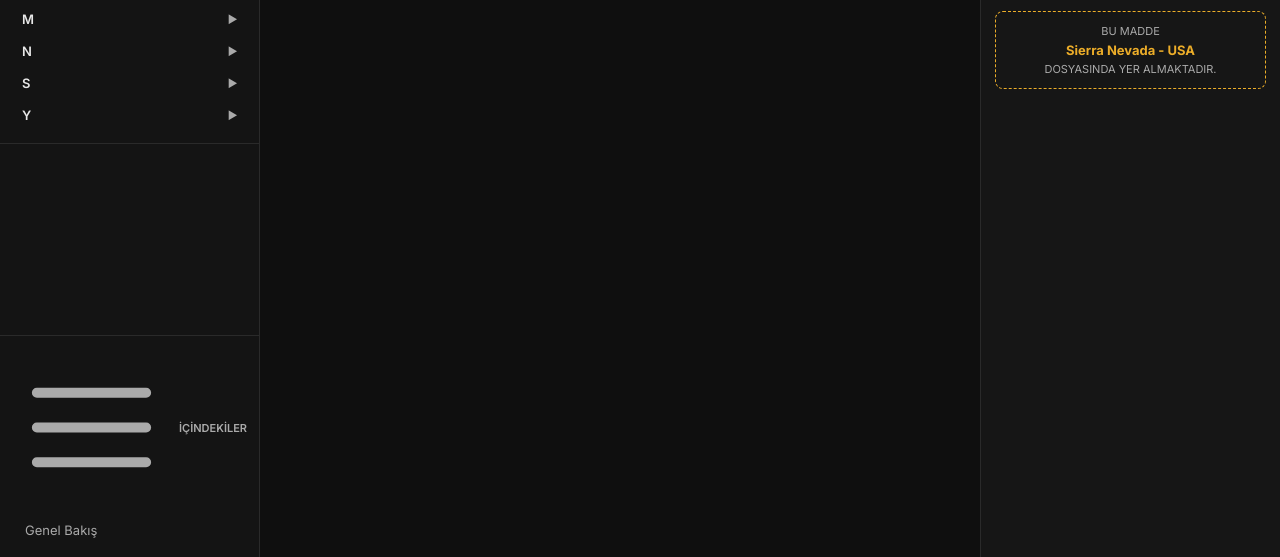
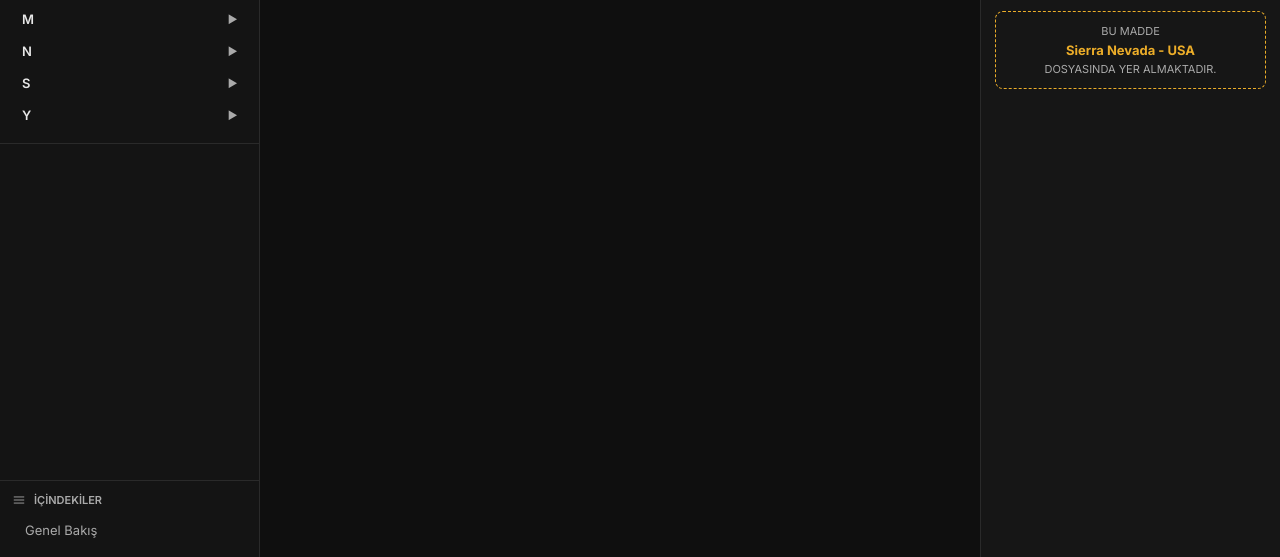
Before and after one commit to muhammedtural57/beytulhikme, a plain HTML site: page index.html in a window 1280 px wide. Both pictures are taken after a click on the element 550 px from the left and 520 px from the top of the page. Shown: the part 243-800 px from the top of the page. Drawn offline with nearby package versions, Linux system fonts and the light colour scheme; a script that the page names is missing.

Commit message:
Update style.css

```diff
--- a/style.css
+++ b/style.css
@@ -220,6 +220,11 @@ body {
   display: flex; align-items: center; gap: 8px; font-size: 11px;
   font-weight: 600; text-transform: uppercase; color: var(--text-muted); margin-bottom: 8px;
 }
+.toc-header svg {
+  width: 14px;
+  height: 14px;
+  flex-shrink: 0;
+}
 .toc-item {
   padding: 7px 10px; border-radius: 6px; font-size: 13px; color: var(--text-muted);
   cursor: pointer; border-left: 3px solid transparent;
```
